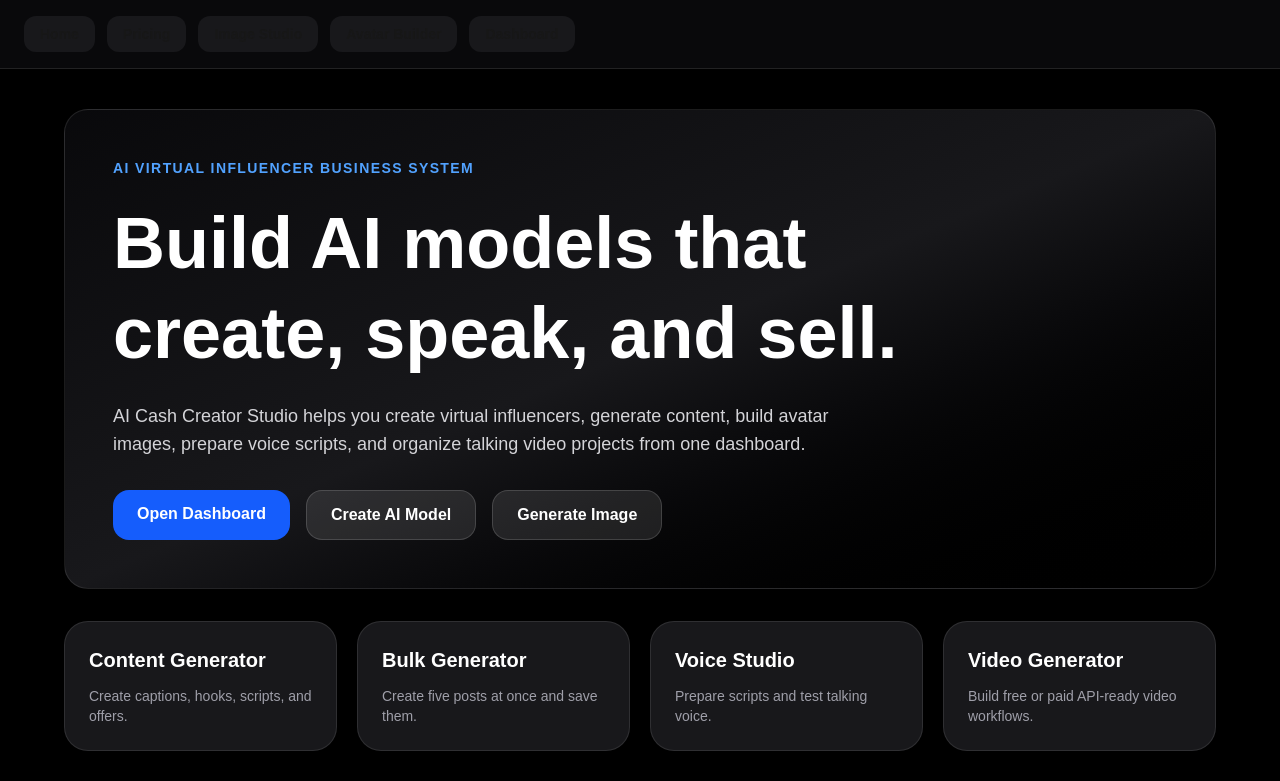
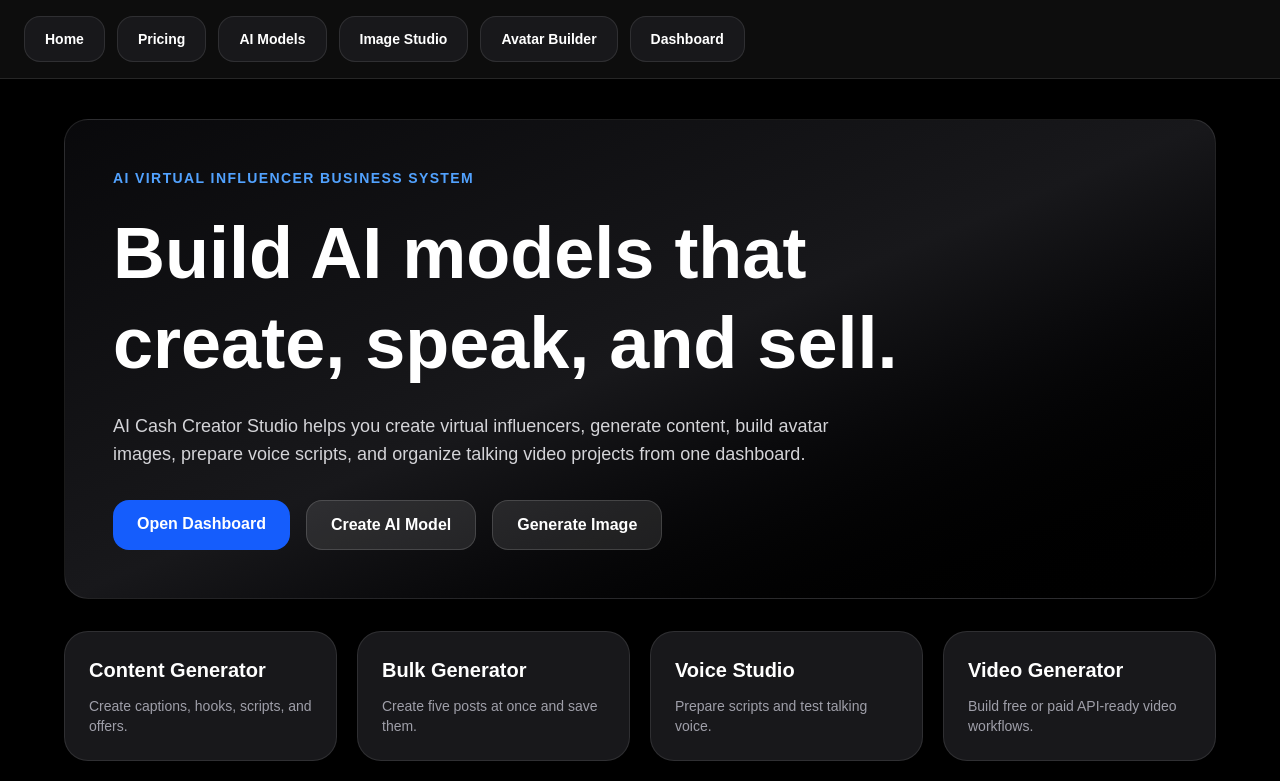
Before and after one commit to lou-delgado34/ai-cash-creator-studio, a Next.js app: page / in a window 1280 px wide. Shown: the top 781 px of the page. Built offline with nearby package versions, Linux system fonts and the light colour scheme.

Commit message:
fix visible navigation buttons

```diff
--- a/app/layout.tsx
+++ b/app/layout.tsx
@@ -10,45 +10,29 @@
 }: {
   children: React.ReactNode;
 }) {
+  const links = [
+    ["Home", "/"],
+    ["Pricing", "/pricing"],
+    ["AI Models", "/ai-models"],
+    ["Image Studio", "/image-studio"],
+    ["Avatar Builder", "/avatar-builder"],
+    ["Dashboard", "/dashboard"],
+  ];
+
   return (
     <html lang="en">
-      <body className="bg-black text-white">
-        <header className="border-b border-white/10 bg-zinc-950">
+      <body className="min-h-screen bg-black text-white">
+        <header className="sticky top-0 z-50 border-b border-white/10 bg-black/95">
           <nav className="mx-auto flex max-w-7xl flex-wrap items-center gap-3 px-6 py-4">
-            <a
-              href="/"
-              className="rounded-xl bg-zinc-900 px-4 py-2 text-sm font-bold hover:bg-zinc-800"
-            >
-              Home
-            </a>
-
-            <a
-              href="/pricing"
-              className="rounded-xl bg-zinc-900 px-4 py-2 text-sm font-bold hover:bg-zinc-800"
-            >
-              Pricing
-            </a>
-
-            <a
-              href="/image-studio"
-              className="rounded-xl bg-zinc-900 px-4 py-2 text-sm font-bold hover:bg-zinc-800"
-            >
-              Image Studio
-            </a>
-
-            <a
-              href="/avatar-builder"
-              className="rounded-xl bg-zinc-900 px-4 py-2 text-sm font-bold hover:bg-zinc-800"
-            >
-              Avatar Builder
-            </a>
-
-            <a
-              href="/dashboard"
-              className="rounded-xl bg-zinc-900 px-4 py-2 text-sm font-bold hover:bg-zinc-800"
-            >
-              Dashboard
-            </a>
+            {links.map(([label, href]) => (
+              <a
+                key={href}
+                href={href}
+                className="rounded-2xl border border-white/10 bg-zinc-900 px-5 py-3 text-sm font-bold text-white shadow hover:bg-blue-600"
+              >
+                {label}
+              </a>
+            ))}
           </nav>
         </header>
 
```
